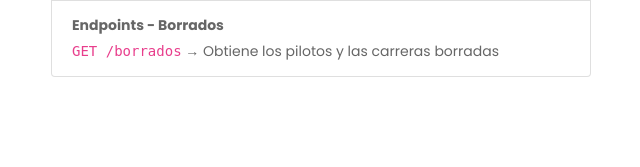
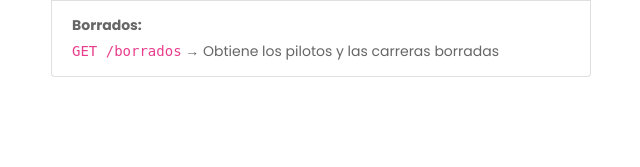
Before and after one commit to SamuelPreciado/proyecto_formula1, a FastAPI app: template templates/diseño.html in a window 1280 px wide. Shown: the part 910-1077 px from the top of the page, without its empty margins (604-1244 px from the left). Run offline with FastAPI, Linux system fonts and the light colour scheme; the template is opened without the code that fills it, so the values that code supplies are empty; some libraries are stand-ins or nearby versions.

Commit message:
Implementacion de diagrama de clases y mapa de endpoints

```diff
--- a/templates/diseño.html
+++ b/templates/diseño.html
@@ -123,7 +123,7 @@
                </li>
 
                <li class="list-group-item">
-                  <strong> Endpoints - Borrados</strong>
+                  <strong>Borrados:</strong>
                   <ul>
                      <li><code>GET /borrados</code> → Obtiene los pilotos y las carreras borradas</li>
                   </ul>
```
Lines whose indentation alone changed are shown as unchanged.
